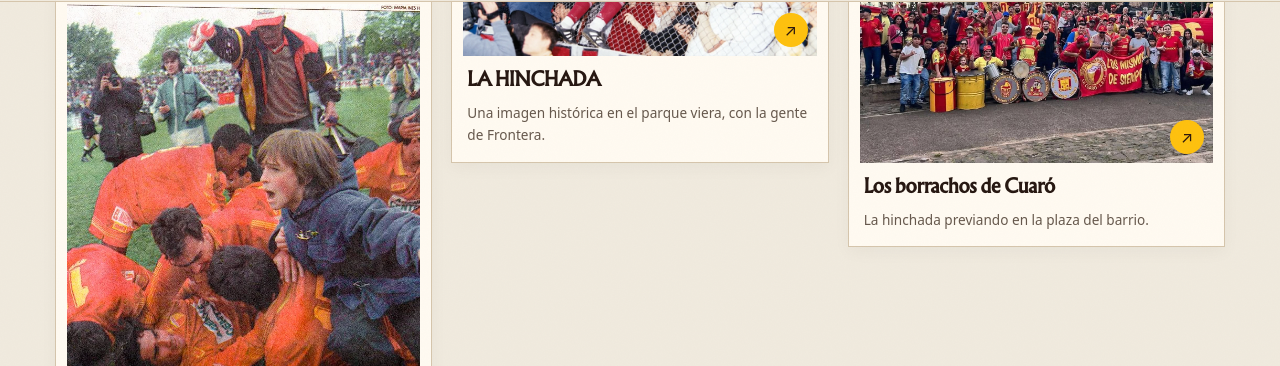
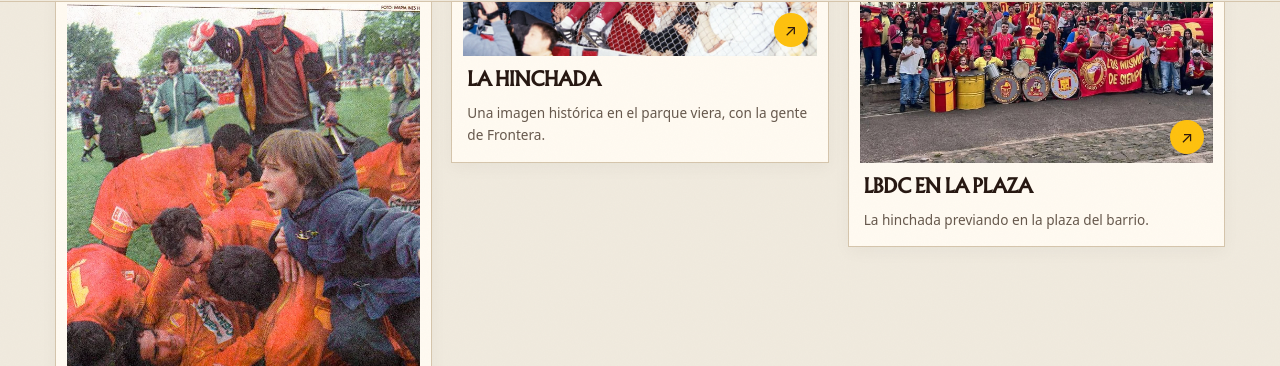
Before and after one commit to lilguti384-jpg/FronteraRivera, a Jekyll site: the page built from galeria/index.html, in a window 1280 px wide and 900 px high, scrolled down 2150 px. Shown: the part 82-448 px from the top of the window. Built offline with Jekyll 4.4.1, drawn with Linux system fonts in a browser that asks for light colours; some web fonts are replaced.

Commit message:
Contenido: actualizar _data/galeria.json desde Pages CMS

```diff
--- a/_data/galeria.json
+++ b/_data/galeria.json
@@ -73,7 +73,7 @@
   },
   {
     "id": "LBDC",
-    "title": "Los borrachos de Cuaró",
+    "title": "LBDC EN LA PLAZA",
     "description": "La hinchada previando en la plaza del barrio.",
     "image": "/assets/img/79977047216994949544763154784120054746992723n.jpg"
   }
```
